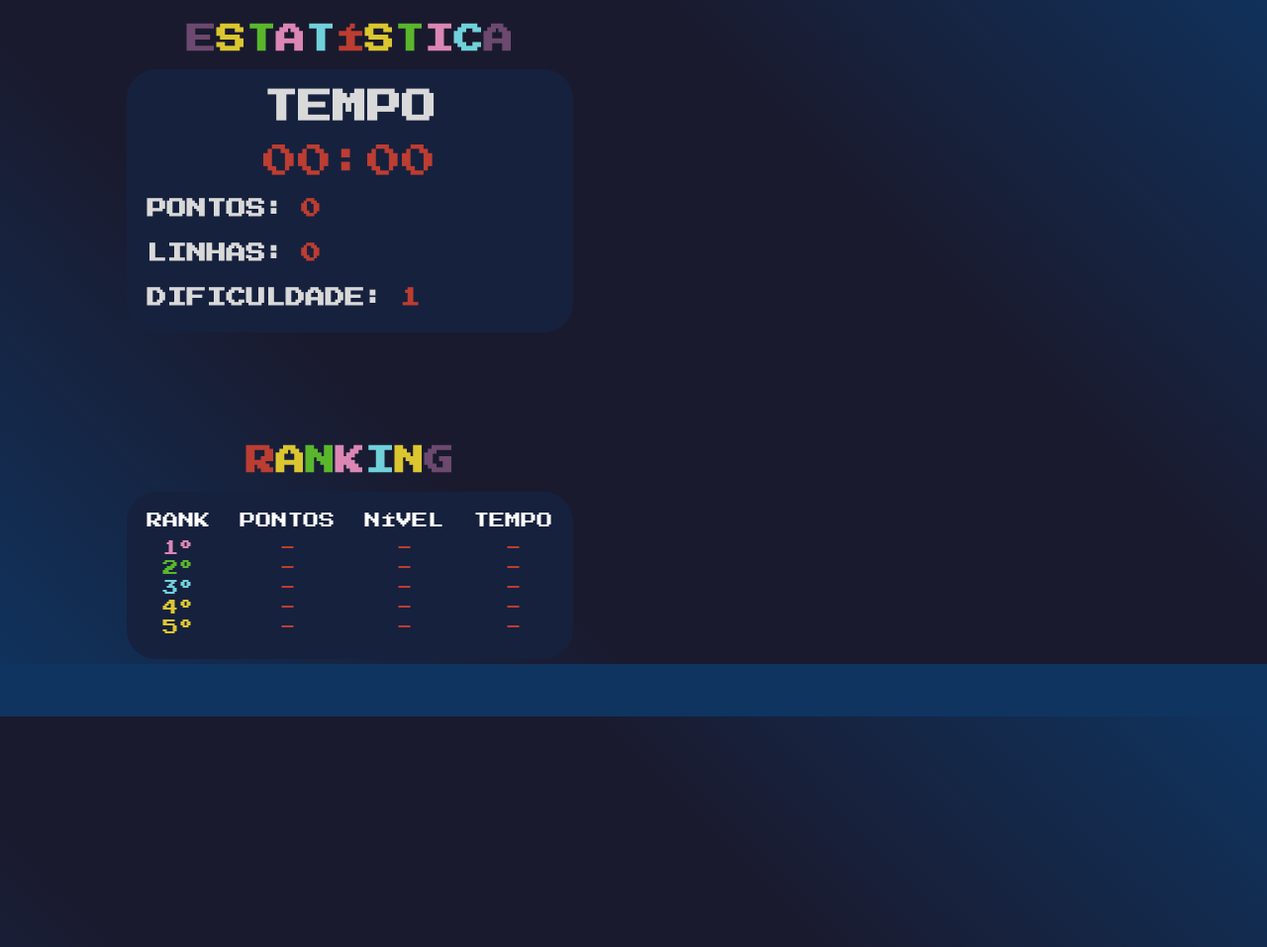
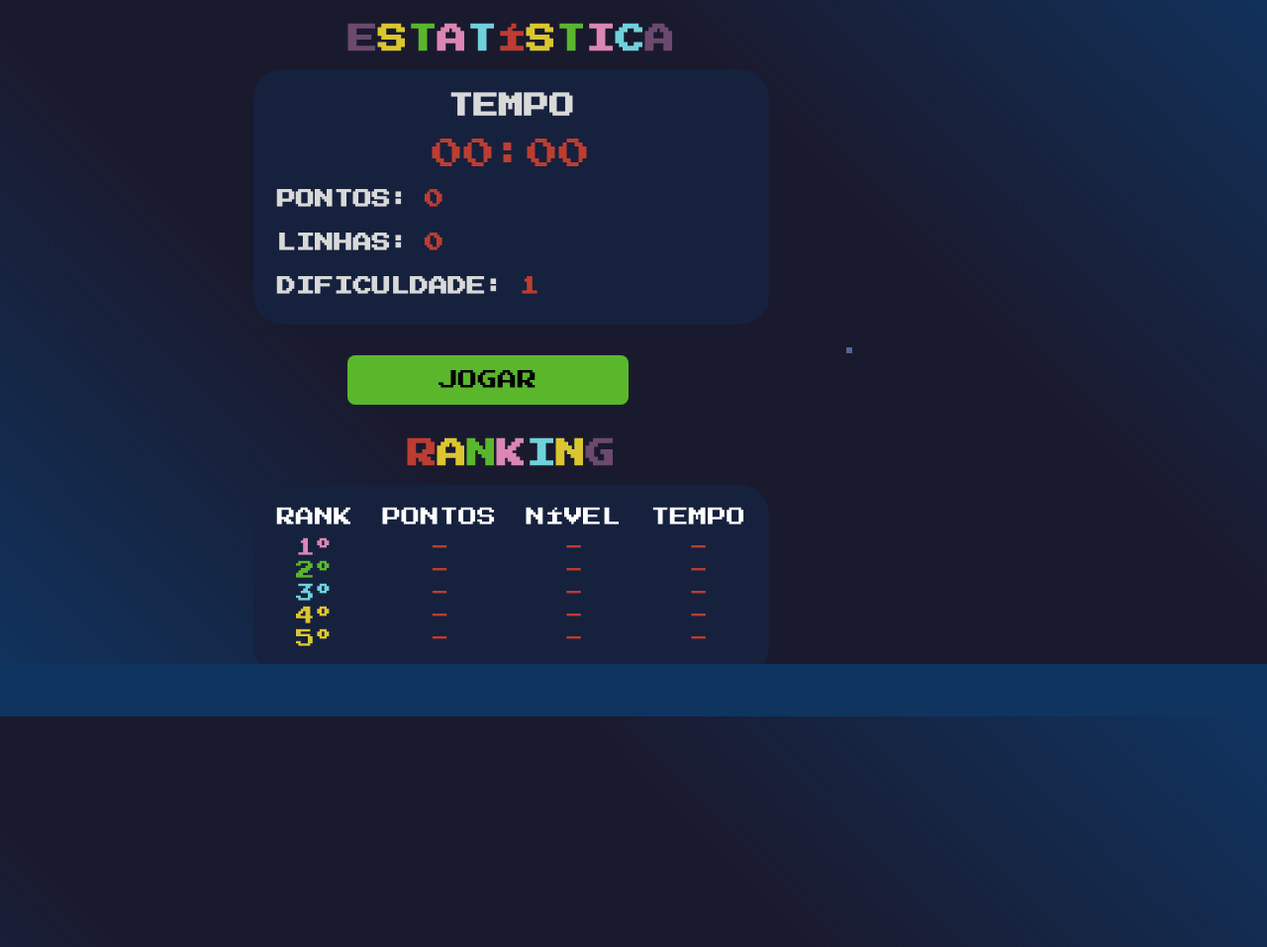
Before and after one commit to VictorFerreiraDaSilva/progWeb, a PHP site: page /jogo.html in a window 1280 px wide. Shown: the part 76-1033 px from the top of the page at 99% size. Run offline with PHP 8.4, Linux system fonts and the light colour scheme.

Commit message:
arrumei o css ai

```diff
--- a/Projeto/css/style.css
+++ b/Projeto/css/style.css
@@ -209,7 +209,7 @@ body {
 
   display: flex;
   flex-direction: row;
-  margin: 0 5% 0 10%;
+  margin: 0 5% 0 20%;
   /*cima, direita, baixo, esquerda */
 
   gap: 125px;
@@ -245,7 +245,7 @@ body {
   display: flex;
   justify-content: center;
 
-  font-size: 35px;
+  font-size: 1.6rem;
   color: #d9d9d9;
 }
 
@@ -253,19 +253,19 @@ body {
   display: flex;
   justify-content: center;
 
-  font-size: 35px;
+  font-size: 2rem;
   color: #bc3d31;
 }
 
 .est {
-  font-size: 20px;
+  font-size: 1.2rem;
   color: #d9d9d9;
 }
 
 .ranking {
   display: flex;
   justify-content: center;
-  padding-top: 100px;
+  padding-top: 20px;
   margin-left: 10%;
   font-size: 30px;
 }
@@ -280,7 +280,7 @@ body {
   background-color: var(--box-color);
   border-radius: 30px;
 
-  font-size: 16px;
+  font-size: 1.2rem;
   color: #d9d9d9;
   width: 100%;
 }
@@ -288,7 +288,7 @@ body {
 .ranking_pessoal_column {
   display: flex;
   flex-direction: column;
-  font-size: 16px;
+  font-size: 1.2rem;
   flex: 1 1 0px;
   text-align: center;
 }
@@ -680,10 +680,11 @@ a {
 
 .celula {
   background-color: var(--background-color);
-  width: 32px;
+  width: auto;
   font-size: 100%;
   font-weight: bold;
   cursor: pointer;
+
 }
 
 .tabuleiro_div a {
@@ -696,20 +697,21 @@ a {
   width: 100%;
   background-color: #546594;
   display: grid;
-  gap: 2px;
+  gap: 1.5px;
   margin-top: 5%;
-  margin-bottom: 5%;
-  border-radius: 12px;
+  /*margin-bottom: 5%;
+  border-radius: 5px;*/
+  border: 3px #546594 solid;
 }
 
 #botao_iniciar {
   background-color: #5ab72c;
-  font-family: 'Press Start 2P', cursive;
-  font-size: 15px;
-  padding: 10px 20px;
+  font-family: 'Press Start 2P', sans-serif;
+  font-size: 20px;
+  padding: 15px 20px;
   border: none;
   cursor: pointer;
-  margin-left: 35%;
+  margin: 0 20% 0 20%;
   margin-top: 16px;
   border-radius: 8px;
 }
@@ -728,8 +730,8 @@ a {
 }
 
 #container_jogo {
-  padding: 4px;
-  text-align: center;
+  display: flex;
+  align-items: center;
 }
 
 body_jogo {
--- a/Projeto/jogo.html
+++ b/Projeto/jogo.html
@@ -53,6 +53,9 @@
               DIFICULDADE:⠀<span id="nivel" class="vermelho"></span>
             </h2>
           </div>
+
+          <button id="botao_iniciar">JOGAR</button>
+
           <section class="ranking_teste">
             <h1 class="ranking">
               <span class="vermelho">R</span><span class="amarelo">A</span
@@ -99,7 +102,8 @@
                 <p>-</p>
               </div>
             </div>
-            <button id="botao_iniciar">Iniciar</button>
+
+
           </section>
         </div>
         <!-- <div class="jogo"> -->
--- a/Projeto/js/script.js
+++ b/Projeto/js/script.js
@@ -17,7 +17,7 @@ document.getElementById('nivel').innerHTML = nivel;
 criarTabuleiro();
 
 function criarTabuleiro() {
-  let tamanhoCelula = '24px';
+  let tamanhoCelula = '0.9rem';
   document.getElementById('tabuleiroDinamico').style.gridTemplateColumns =
     'repeat(' + cl + ', 1fr)';
   let divs = '';
@@ -27,7 +27,7 @@ function criarTabuleiro() {
     }
   document.getElementById('tabuleiroDinamico').innerHTML = divs;
   if (cl == 10) {
-    tamanhoCelula = '48px';
+    tamanhoCelula = '1.7rem';
   }
   var celulas = document.getElementsByClassName('celula');
   for (let i = 0; i < celulas.length; i++) {
```
